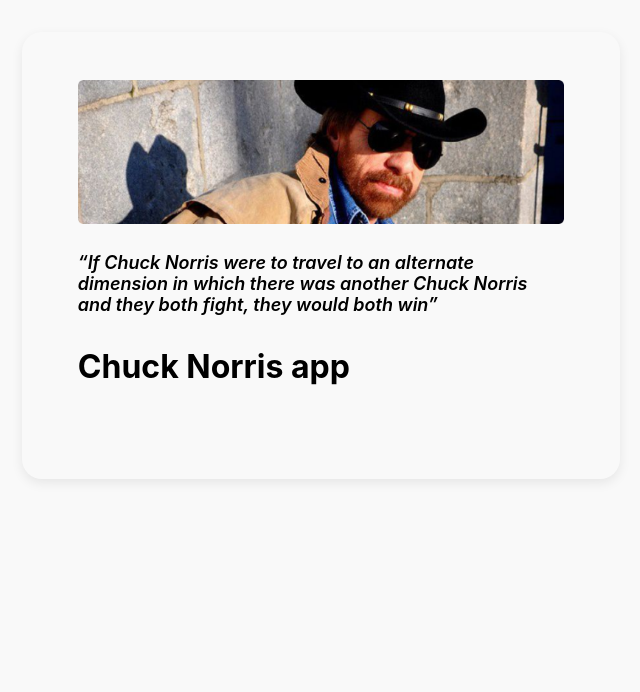
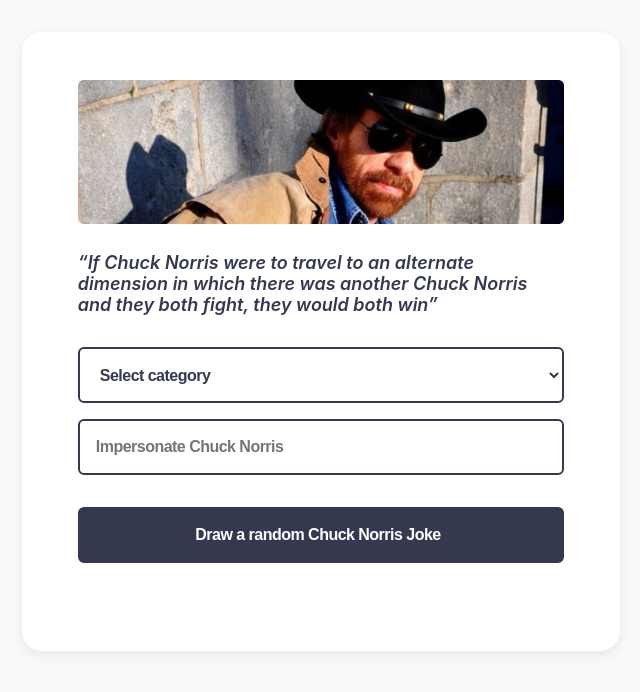
Before and after one commit to Ciszak-Krzysztof/ChuckNorrisJokeApp, a React (Create React App) app: page / in a window 1280 px wide. Shown: the top 692 px of the page, without its empty margins (319-959 px from the left). Built offline with nearby package versions, Linux system fonts and the light colour scheme.

Commit message:
implementing form component

```diff
--- a/src/App.css
+++ /dev/null
@@ -1,38 +0,0 @@
-.App {
-  text-align: center;
-}
-
-.App-logo {
-  height: 40vmin;
-  pointer-events: none;
-}
-
-@media (prefers-reduced-motion: no-preference) {
-  .App-logo {
-    animation: App-logo-spin infinite 20s linear;
-  }
-}
-
-.App-header {
-  background-color: #282c34;
-  min-height: 100vh;
-  display: flex;
-  flex-direction: column;
-  align-items: center;
-  justify-content: center;
-  font-size: calc(10px + 2vmin);
-  color: white;
-}
-
-.App-link {
-  color: #61dafb;
-}
-
-@keyframes App-logo-spin {
-  from {
-    transform: rotate(0deg);
-  }
-  to {
-    transform: rotate(360deg);
-  }
-}
--- a/src/App.tsx
+++ b/src/App.tsx
@@ -1,8 +1,8 @@
 import React from "react";
-import "./App.css";
 import Card from "./components/UI/Card";
 import Image from "./components/Layout/Image";
 import Joke from "./components/Layout/Joke";
+import JokeForm from "./components/Layout/JokeForm";
 
 function App() {
   return (
@@ -11,7 +11,7 @@
       <Joke
         joke={`“If Chuck Norris were to travel to an alternate dimension in which there was another Chuck Norris and they both fight, they would both win”`}
       />
-      <h1>Chuck Norris app</h1>
+      <JokeForm name="Chuck Norris" />
     </Card>
   );
 }
--- a/src/components/Layout/Joke.module.css
+++ b/src/components/Layout/Joke.module.css
@@ -8,5 +8,5 @@
   line-height: normal;
   letter-spacing: normal;
   text-align: left;
-  color: var(--dark);
+  color: #34394f;
 }
--- /dev/null
+++ b/src/components/Layout/JokeForm.module.css
@@ -0,0 +1,23 @@
+.form {
+  width: 100%;
+  border-radius: 6px;
+  height: 3.5rem;
+  font-size: 1rem;
+  font-weight: 600;
+  font-stretch: normal;
+  font-style: normal;
+  letter-spacing: -0.52px;
+  margin-bottom: 1rem;
+  border: solid 2px #34394f;
+  background-color: white;
+  color: #34394f;
+  padding-left: 1rem;
+  box-sizing: border-box;
+}
+
+.button {
+  background-color: #34394f;
+  color: white;
+  margin-top: 1rem;
+  padding-left: 0;
+}
--- /dev/null
+++ b/src/components/Layout/JokeForm.tsx
@@ -0,0 +1,29 @@
+import classes from "./JokeForm.module.css";
+
+const JokeForm: React.FC<{ name: string }> = (props) => {
+  return (
+    <form>
+      <div>
+        <select
+          defaultValue="select"
+          className={`${classes.form} ${classes.select}`}
+        >
+          <option value="select" disabled>
+            Select category
+          </option>
+          <option value="explicit">Explicit</option>
+          <option value="nerdy">Nerdy</option>
+        </select>
+        <input
+          placeholder="Impersonate Chuck Norris"
+          className={`${classes.form} ${classes.input}`}
+        ></input>
+      </div>
+      <button className={`${classes.form} ${classes.button}`}>
+        Draw a random {props.name} Joke
+      </button>
+    </form>
+  );
+};
+
+export default JokeForm;
--- a/src/components/UI/Card.module.css
+++ b/src/components/UI/Card.module.css
@@ -4,7 +4,7 @@
   padding: 3rem 3.5rem 4.5rem;
   border-radius: 20px;
   box-shadow: 0 4px 12px 0 rgba(0, 0, 0, 0.08);
-  background-color: var(--white);
+  background-color: white;
   margin: auto;
   margin-top: 2rem;
 }
```
